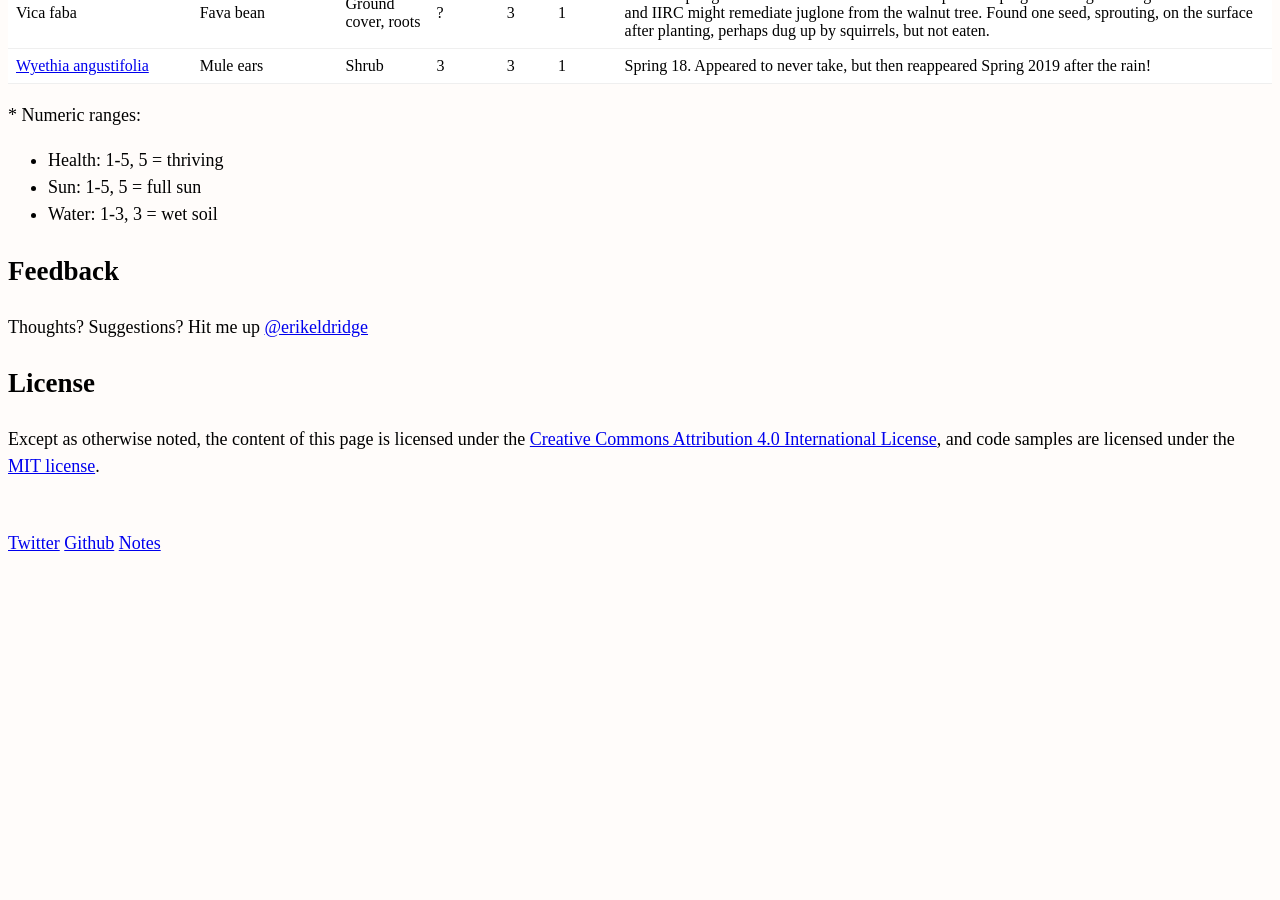
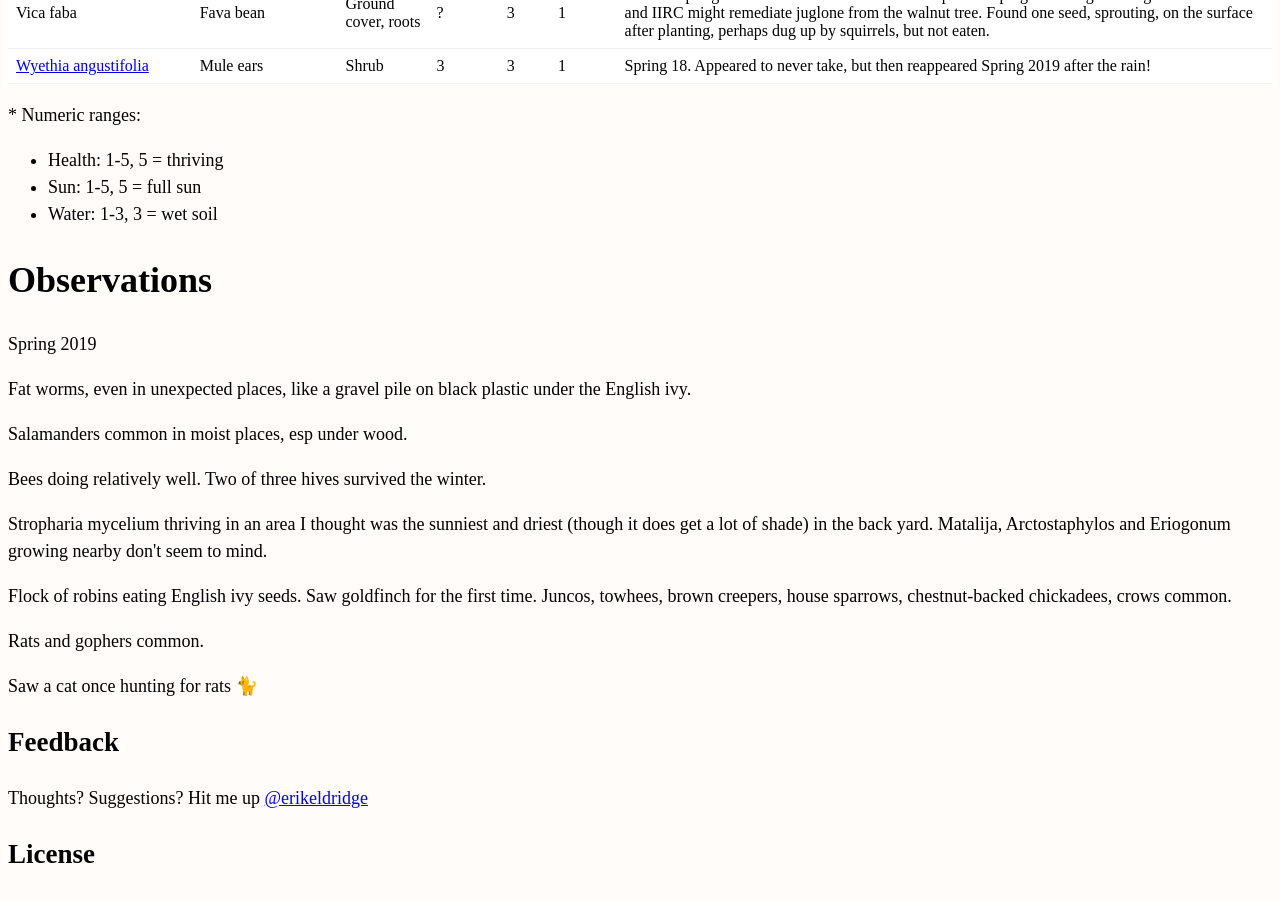
Before and after one commit to erikeldridge/erikeldridge.github.com, a Jekyll site: the page built from _posts/2018-05-22-coastal-sage-scrub-permaculture.md, in a window 1280 px wide and 900 px high, scrolled down 3788 px. Built offline with Jekyll 4.4.1, drawn with Linux system fonts in a browser that asks for light colours; nearby versions of some CDN libraries; before the commit the page ends 4348 px from its top, so only the background shows below that.

Commit message:
Update from Forestry.io erikeldridge@gmail.com updated _posts/2018-05-22-coastal-sage-scrub-permaculture.md

```diff
--- a/_posts/2018-05-22-coastal-sage-scrub-permaculture.md
+++ b/_posts/2018-05-22-coastal-sage-scrub-permaculture.md
@@ -108,3 +108,21 @@ Here are the plants I've tried:
 * Health: 1-5, 5 = thriving
 * Sun: 1-5, 5 = full sun
 * Water: 1-3, 3 = wet soil
+
+# Observations
+
+Spring 2019
+
+Fat worms, even in unexpected places, like a gravel pile on black plastic under the English ivy.
+
+Salamanders common in moist places, esp under wood.
+
+Bees doing relatively well. Two of three hives survived the winter.
+
+Stropharia mycelium thriving in an area I thought was the sunniest and driest (though it does get a lot of shade) in the back yard. Matalija, Arctostaphylos and Eriogonum growing nearby don't seem to mind.
+
+Flock of robins eating English ivy seeds. Saw goldfinch for the first time. Juncos, towhees, brown creepers, house sparrows, chestnut-backed chickadees, crows common.
+
+Rats and gophers common.
+
+Saw a cat once hunting for rats 🐈
```
